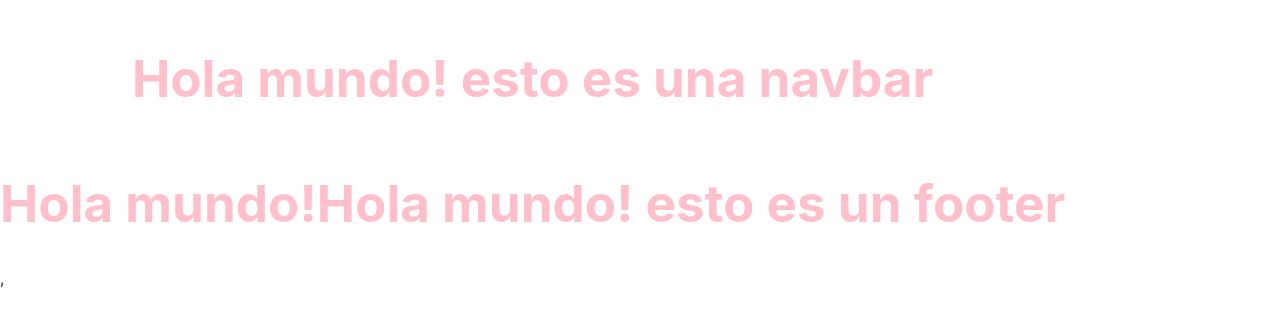
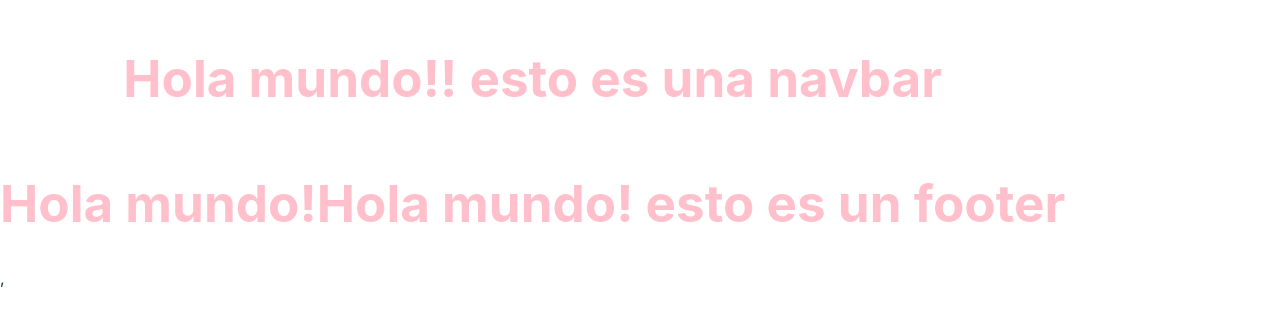
Before and after one commit to indianandco/Indian_Co, a React (Vite) app in the folder Client/: page / in a window 1280 px wide. Shown: the part 247-570 px from the top of the page. Built offline with nearby package versions, Linux system fonts and the light colour scheme.

Commit message:
First commit

```diff
--- a/Client/src/components/Navbar/Navbar.jsx
+++ b/Client/src/components/Navbar/Navbar.jsx
@@ -3,7 +3,7 @@ import "./NavBar.css"
 const NavBar = () => {
     return (
         <div className="container" >
-            <h1>Hola mundo! esto es una navbar</h1>
+            <h1>Hola mundo!! esto es una navbar</h1>
         </div>
     )
 }
```
